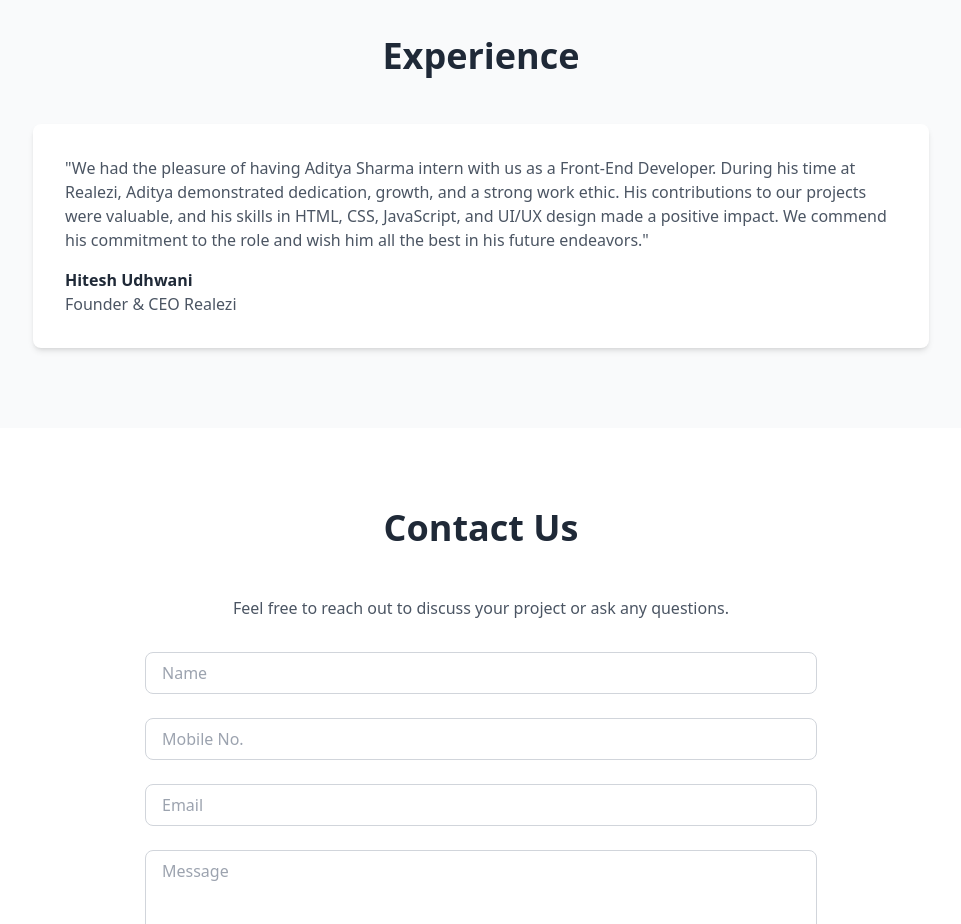
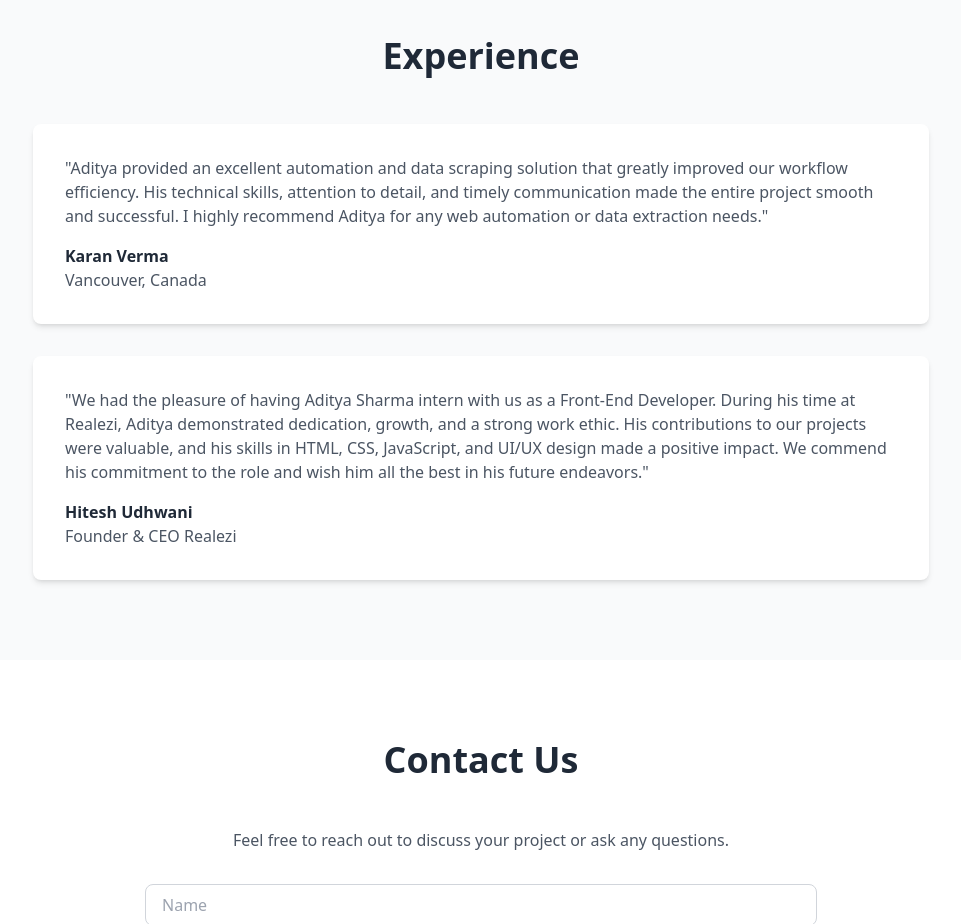
Before and after one commit to ADISHA2003/my-portfolio-app, a React (Vite) app: page / in a window 1280 px wide. Shown: the part 4140-5064 px from the top of the page, without its empty margins (159-1120 px from the left). Built offline with nearby package versions, Linux system fonts and the light colour scheme.

Commit message:
Update Testimonials.tsx

```diff
--- a/src/components/Testimonials.tsx
+++ b/src/components/Testimonials.tsx
@@ -5,7 +5,15 @@ export default function Testimonials() {
     <section id="testimonials" className="py-20 bg-gray-50">
       <div className="container mx-auto px-4">
         <h2 className="text-3xl md:text-4xl font-bold text-center mb-12">Experience</h2>
-        <div className="max-w-4xl mx-auto">
+        <div className="max-w-4xl mx-auto space-y-8">
+          <div className="bg-white p-8 rounded-lg shadow-md">
+            <p className="text-gray-600 mb-4">
+              "Aditya provided an excellent automation and data scraping solution that greatly improved our workflow efficiency. His technical skills, attention to detail, and timely communication made the entire project smooth and successful. I highly recommend Aditya for any web automation or data extraction needs."
+            </p>
+            <h4 className="font-bold">Karan Verma</h4>
+            <p className="text-gray-600">Vancouver, Canada</p>
+          </div>
+
           <div className="bg-white p-8 rounded-lg shadow-md">
             <p className="text-gray-600 mb-4">
               "We had the pleasure of having Aditya Sharma intern with us as a Front-End Developer. During his time at Realezi, Aditya demonstrated dedication, growth, and a strong work ethic. His contributions to our projects were valuable, and his skills in HTML, CSS, JavaScript, and UI/UX design made a positive impact. We commend his commitment to the role and wish him all the best in his future endeavors."
```
